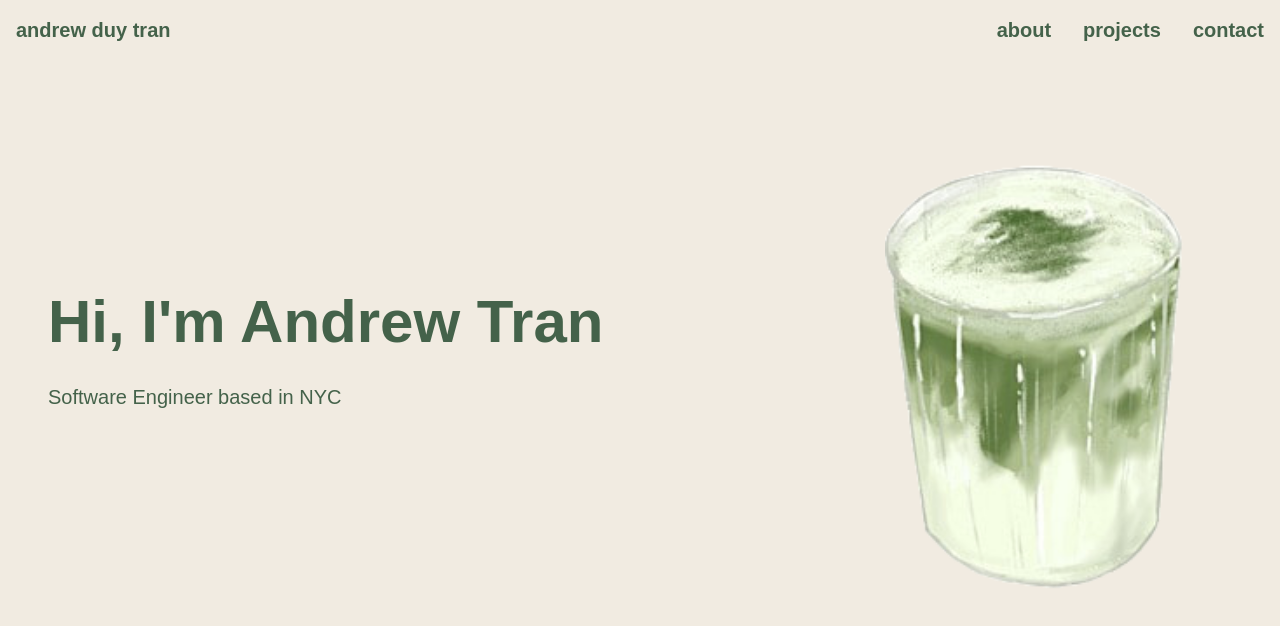
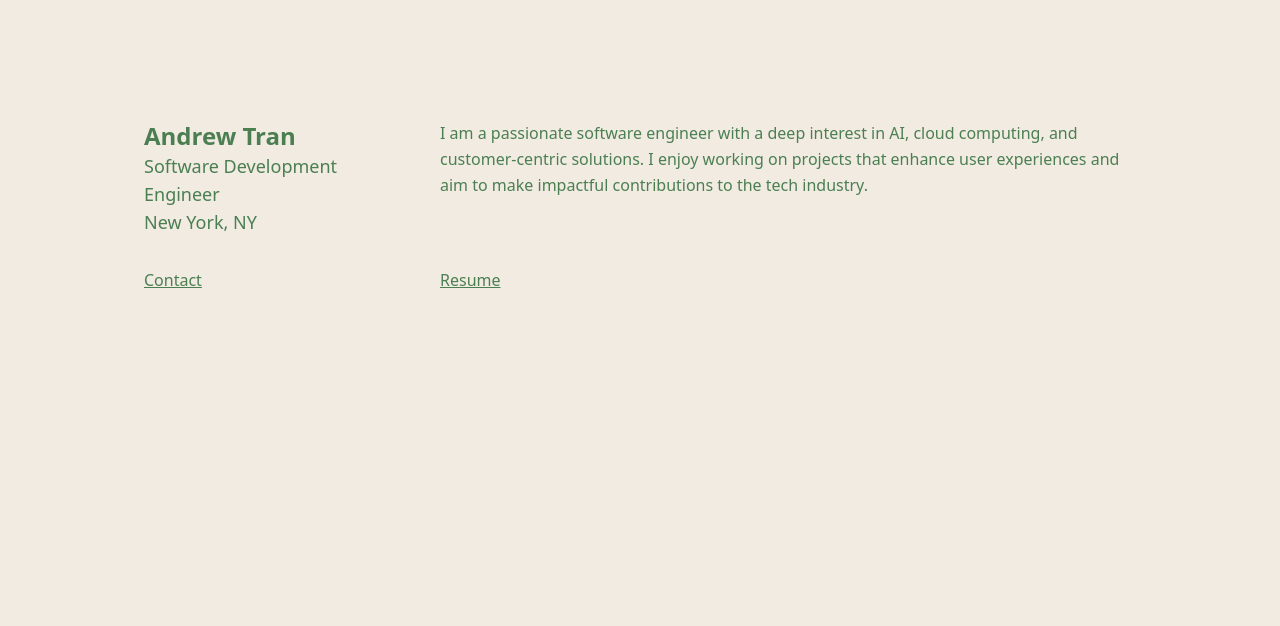
Before and after one commit to andrewtran117/andrewtran117.github.io, a Next.js app: page / in a window 1280 px wide. Shown: the top 626 px of the page. Built offline with nearby package versions, Linux system fonts and the light colour scheme.

Commit message:
change vibe

```diff
--- /dev/null
+++ b/app/components/AboutSection.jsx
@@ -0,0 +1,28 @@
+"use client";
+import React, { useTransition, useState } from "react";
+import Image from "next/image";
+
+const AboutSection = () => {
+
+  return (
+    <section className="text-white" id="about">
+    <div className="md:grid md:grid-cols-2 gap-8 items-center py-4 px-4 xl:gap-16 sm:py-8 xl:px-16">
+        <Image src="PerplexityHeadshot-andrewtran.png" alt="Me" width={400} height={400} />
+        <div className="mt-4 md:mt-0 text-left flex flex-col h-full text-[#44624a]">
+        <h2 className="text-4xl font-bold mb-4">About Me</h2>
+        <p className="text-base lg:text-lg">
+            I am a full stack web developer with a passion for creating
+            interactive and responsive web applications. I have experience
+            working with JavaScript, React, Redux, Node.js, Express, PostgreSQL,
+            Sequelize, HTML, CSS, and Git. I am a quick learner and I am always
+            looking to expand my knowledge and skill set. I am a team player and
+            I am excited to work with others to create amazing applications. This text
+            was written by the template off github I used!
+        </p>
+        </div>
+    </div>
+    </section>
+  );
+};
+
+export default AboutSection;
--- /dev/null
+++ b/app/components/GridSection.tsx
@@ -0,0 +1,39 @@
+import React from 'react';
+
+const ProfileGrid: React.FC = () => {
+  return (
+    <div className="grid grid-cols-1 sm:grid-cols-[1fr_3fr] gap-y-8 sm:gap-x-16 p-[1in] text-[#4B7F52] font-sans">
+      {/* 1st Row - 1st Column */}
+      <div className="flex flex-col">
+        <div className="text-2xl font-bold">Andrew Tran</div>
+        <div className="text-lg">Software Development Engineer</div>
+        <div className="text-lg">New York, NY</div>
+      </div>
+
+      {/* 1st Row - 2nd Column */}
+      <div>
+        <p className="text-base leading-relaxed">
+          I am a passionate software engineer with a deep interest in AI, cloud computing, and customer-centric
+          solutions. I enjoy working on projects that enhance user experiences and aim to make impactful contributions to
+          the tech industry.
+        </p>
+      </div>
+
+      {/* 2nd Row - 1st Column */}
+      <div>
+        <a href="mailto:andrew.tran117@outlook.com" className="text-[#4B7F52] hover:text-[#3A5A3F] underline">
+          Contact
+        </a>
+      </div>
+
+      {/* 2nd Row - 2nd Column */}
+      <div>
+        <a href="https://drive.google.com/file/d/1imDv7-Oz0AB6ISDQGXQdzRUD2LvwHUW2/view?usp=sharing" className="text-[#4B7F52] hover:text-[#3A5A3F] underline" target="_blank" rel="noopener noreferrer">
+          Resume
+        </a>
+      </div>
+    </div>
+  );
+};
+
+export default ProfileGrid;
--- a/app/components/HeroSection.jsx
+++ b/app/components/HeroSection.jsx
@@ -5,25 +5,25 @@ import { motion } from "framer-motion";
 
 const HeroSection = () => {
   return (
-    <section className="lg:py-16">
+    <section className="py-8">  {/* Reduced from lg:py-16 */}
       <div className="grid grid-cols-1 sm:grid-cols-12">
         <motion.div
           initial={{ opacity: 0, scale: 0.5 }}
           animate={{ opacity: 1, scale: 1 }}
-          transition={{ duration: 0.5 }}
+          transition={{ duration: 1 }}
           className="col-span-8 place-self-center justify-self-center text-center sm:justify-self-start sm:text-left text-[#44624a]"
         >
           <h1 className="mb-4 text-2xl sm:text-3xl lg:text-6xl lg:leading-normal font-extrabold">
             Hi, I&apos;m Andrew Tran
           </h1>
-          <p className="text-base sm:text-lg mb-6 lg:text-xl pb-10">
+          <p className="text-base sm:text-lg mb-6 lg:text-xl pb-6"> {/* Reduced padding-bottom */}
             Software Engineer based in NYC
           </p>
         </motion.div>
         <motion.div
           initial={{ opacity: 0, scale: 0.5 }}
           animate={{ opacity: 1, scale: 1 }}
-          transition={{ duration: 0.5 }}
+          transition={{ duration: 1 }}
           className="col-span-4 place-self-center mt-4 lg:mt-0 flex justify-center"
         >
           <div className="w-[200px] h-[200px] sm:w-[250px] sm:h-[250px] lg:w-[400px] lg:h-[400px] relative">
--- a/app/globals.css
+++ b/app/globals.css
@@ -23,3 +23,29 @@ body {
   font-family: Arial, Helvetica, sans-serif;
   overflow-x: hidden;
 }
+
+html, body {
+  height: 100%;
+  margin: 0;
+}
+
+main {
+  scroll-snap-type: y mandatory;
+  overflow-y: scroll;
+}
+
+.container {
+  scroll-snap-align: start;
+}
+
+section {
+  min-height: 100vh; /* Each section takes up the full viewport */
+  scroll-snap-align: start;
+  display: flex;
+  justify-content: center;
+  align-items: center;
+}
+
+html {
+  scroll-behavior: smooth;
+}
--- a/app/greeting/page.tsx
+++ /dev/null
@@ -1,21 +0,0 @@
-'use client'
-
-export default function Greetings(){
-    return (
-        <div className="grid grid-cols-1 md:grid-cols-2 w-full max-w-6xl px-4 animate-fadeInSmooth transform">
-            <div className="flex flex-col justify-center pb-8">
-                <h1 className="text-4xl sm:text-5xl md:text-6xl mb-4 text-[#44624A]">Hi, I&apos;m Andrew</h1>
-                <p className="text-lg sm:text-xl md:text-2xl mb-2 text-[#44624A]">NYC based Software Engineer</p>
-                <p className="text-base sm:text-lg md:text-xl text-gray-600 pt-12">Currently</p>
-                <p className="text-lg sm:text-xl md:text-2xl text-[#44624A]">Software Development Engineer for AWS</p>
-            </div>
-            <div className="flex items-center justify-center" style={{ transform: 'translateX(8%)' }}>
-                <img
-                    src="/matcha2.png"
-                    alt="Matcha Glass"
-                    className="w-32 sm:w-64 md:w-80 lg:w-96 object-contain"
-                />
-            </div>
-        </div>
-    )
-}
--- a/app/page.tsx
+++ b/app/page.tsx
@@ -1,13 +1,32 @@
-import Navbar from "./components/Navbar";
-import HeroSection from "./components/HeroSection";
+// import Navbar from "./components/Navbar";
+// import HeroSection from "./components/HeroSection";
+// import AboutSection from "./components/AboutSection";
+
+// export default function Home() {
+
+//   return (
+//     <main className="flex min-h-screen flex-col bg-[#f1ebe1]">
+//       <Navbar />
+//       <div className="container mt-8 mx-auto px-12 py-4">
+//         <div id="hero">
+//           <HeroSection/>
+//         </div>
+//         {/* <div id="about">
+//           <AboutSection/>
+//         </div> */}
+//       </div>
+//     </main>
+//   );
+// }
+
+
+import ProfileGrid from "./components/GridSection";
 
 export default function Home() {
-
   return (
     <main className="flex min-h-screen flex-col bg-[#f1ebe1]">
-      <Navbar />
-      <div className="container mt-24 mx-auto px-12 py-4">
-        <HeroSection/>
+      <div className="pt-[0.25in] pl-[.5in] pr-[.5in]">
+        <ProfileGrid />
       </div>
     </main>
   );
```
Also changed, not shown: public/PerplexityHeadshot-andrewtran.png (added).
